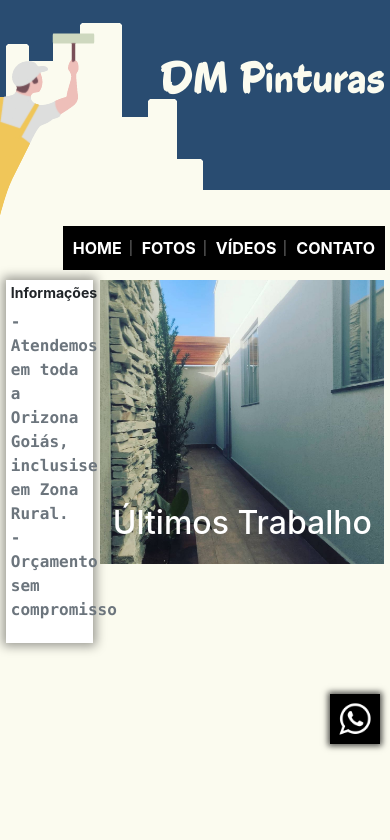
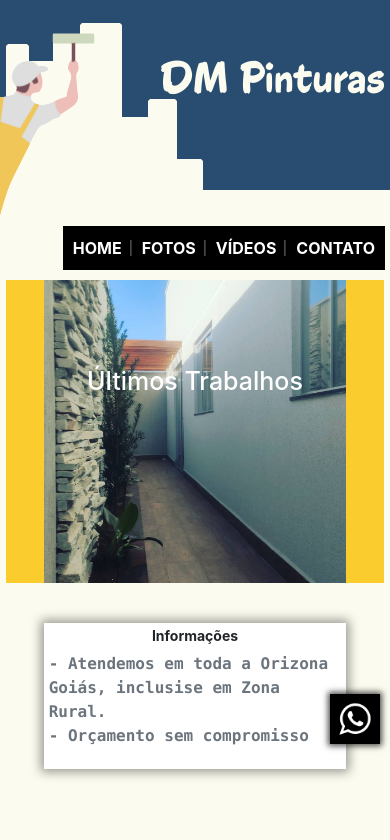
Before and after one commit to Vinicius064/sites, a plain HTML site: page index.html in a window 390 px wide. Shown: the top 840 px of the page. Drawn offline with nearby package versions, Linux system fonts and the light colour scheme.

Commit message:
Add files via upload

```diff
--- a/css/estilo.css
+++ b/css/estilo.css
@@ -39,14 +39,18 @@
     width: 97%;
   }
   #conteudo h1{
+    font-size: 25px;
     color: black;
     position: absolute;
-    right: 0px;
-    bottom: 0px;
+    bottom: 170px;
+  }
+  article#principal{
+    background: #FACC2E;
+    width: 100%;
   }
   article#principal img{
-    /*height: 400px;*/
-    width: 100%;
+    width: 80%;
+    margin: 0 10%;
   }
   aside h2{
     text-align: center;
@@ -54,8 +58,10 @@
     font-weight: bolder;
   }
   aside{
-    width: 23%;
-    float: left;
+    clear: both;
+    width: 80%;
+    margin: 0 auto;
+    margin-top: 40px;
     background: white;
     box-shadow: 0px 0px 10px 3px rgba(0, 0, 0, 0.4);
     padding: 5px;
@@ -217,15 +223,11 @@ body{
 }
 article#principal{
   position: relative;
-  width: 75%;
-  float: right;
-  background: dimgray;
 }
 /*
 *********************************** Aside ***********************************
 */
 aside{
-  float: left;
   background: white;
   box-shadow: 0px 0px 10px 3px rgba(0, 0, 0, 0.4);
   padding: 5px;
--- a/index.html
+++ b/index.html
@@ -34,17 +34,10 @@
       </a>
     </div>
     <div id="conteudo" class="clearfix">
-      <aside>
-        <h2>Informações</h2>
-        <ul class="list-unstyled">
-          <li class="text-secondary text-monospace"><strong>- Atendemos em toda a Orizona Goiás, inclusise em Zona Rural.</strong><br></li>
-          <li class="text-secondary text-monospace"><strong>- Orçamento sem compromisso</strong><br></li>
-        </ul>
-      </aside>
       <!--<a href="https://wa.me/5564999759276">Contate-nos</a>-->
       <article id="principal">
         <header>
-          <h1>Últimos Trabalho</h1>
+          <h1>Últimos Trabalhos</h1>
         </header>
         <div>
           <img src="img/img1.jpeg">
@@ -53,6 +46,13 @@
 
         </footer>
       </article>
+      <aside>
+        <h2>Informações</h2>
+        <ul class="list-unstyled">
+          <li class="text-secondary text-monospace"><strong>- Atendemos em toda a Orizona Goiás, inclusise em Zona Rural.</strong><br></li>
+          <li class="text-secondary text-monospace"><strong>- Orçamento sem compromisso</strong><br></li>
+        </ul>
+      </aside>
     </div>
     <footer id="rodape">
       <p class="text-center">Todos os direitos reservados &copy; 2021</p>
```
